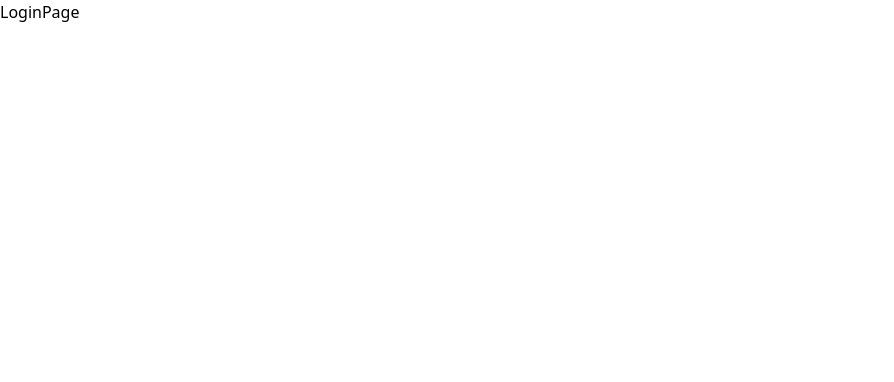
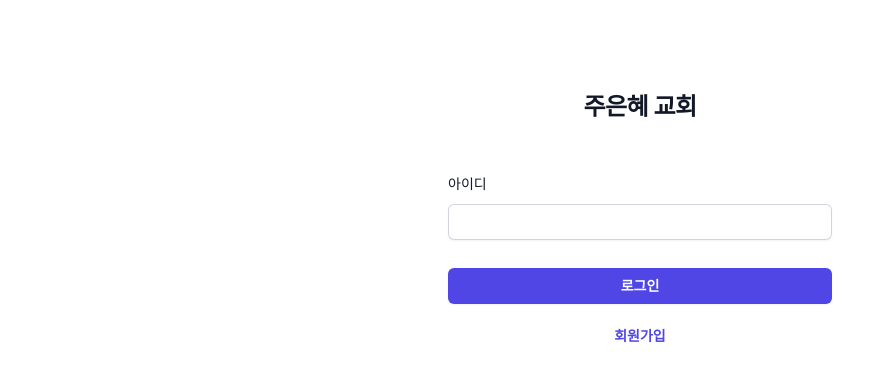
Before and after one commit to BobbyKJH/bible_study_front, a React (Vite) app: page / in a window 1280 px wide. Shown: the top 382 px of the page, without its empty margins (0-894 px from the left). Built offline with nearby package versions, Linux system fonts and the light colour scheme.

Commit message:
Feat : Login Page
- Login Api Mutate 연경
- Logi Page Style

```diff
--- a/src/page/LoginPage.tsx
+++ b/src/page/LoginPage.tsx
@@ -1,7 +1,77 @@
 import React from "react";
+/** Atom */
+import { Link, useNavigate } from "react-router-dom";
+import { useUserMutation } from "@/api/UserQuery";
+/** Hook */
+import { useForm } from "react-hook-form";
+/** Type */
+import Bible from "@/type/Bible";
 
 const LoginPage: React.FC = () => {
-  return <>LoginPage</>
+  const navigate = useNavigate();
+
+  const { mutate } = useUserMutation();
+  const { register, handleSubmit, resetField, setFocus } = useForm({
+    defaultValues: {
+      userId: ""
+    }
+  });
+
+  const handleLogin = (data: { userId: string }) => {
+    mutate(data, {
+      onSuccess: (data: Bible.User) => {
+        sessionStorage.setItem("userName", data.userName);
+				sessionStorage.setItem("uuid", data.id);
+				sessionStorage.setItem("auth", data.auth);
+        navigate("/home")
+      },
+      onError: () => {
+				resetField("userId");
+        setFocus("userId");
+			}
+    })
+  }
+
+  return (
+    <div className="flex min-h-full flex-1 flex-col justify-center px-6 py-12 lg:px-8">
+        <div className="sm:mx-auto sm:w-full sm:max-w-sm">
+          <h2 className="mt-10 text-center text-2xl font-bold leading-9 tracking-tight text-gray-900">
+            주은혜 교회
+          </h2>
+        </div>
+
+        <div className="mt-12 sm:mx-auto sm:w-full sm:max-w-sm">
+          <form className="space-y-7" onSubmit={handleSubmit(handleLogin)}>
+            <div>
+              <label htmlFor="email" className="block text-sm font-medium leading-6 text-gray-900">
+                아이디
+              </label>
+              <div className="mt-2">
+                <input
+                {...register("userId")}
+                  className="block w-full rounded-md p-2 border-0 py-1.5 text-gray-900 shadow-sm ring-1 ring-inset ring-gray-300 placeholder:text-gray-400 focus:ring-2 focus:ring-inset focus:ring-indigo-600 sm:text-sm sm:leading-6"
+                />
+              </div>
+            </div>
+
+            <div>
+              <button
+                type="submit"
+                className="flex w-full justify-center rounded-md bg-indigo-600 px-3 py-1.5 text-sm font-semibold leading-6 text-white shadow-sm hover:bg-indigo-500 focus-visible:outline focus-visible:outline-2 focus-visible:outline-offset-2 focus-visible:outline-indigo-600"
+              >
+                로그인
+              </button>
+            </div>
+          </form>
+
+          <p className="mt-5 text-center text-sm text-gray-500">
+            <Link to="/join" className="font-semibold leading-6 text-indigo-600 hover:text-indigo-500">
+              회원가입
+            </Link>
+          </p>
+        </div>
+      </div>
+  )
 };
 
 export default LoginPage;
```
